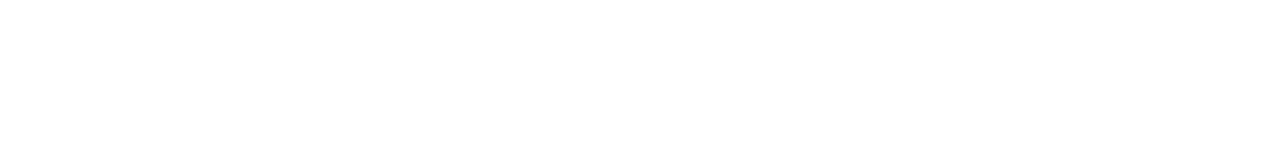
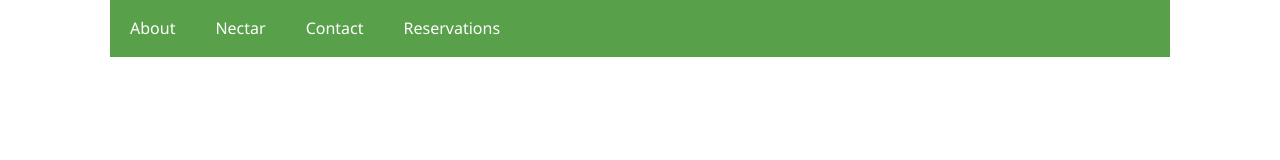
Before and after one commit to tibraj/NectarMenu, a plain HTML site: page index.html in a window 1280 px wide. Drawn offline with Linux system fonts and the light colour scheme.

Commit message:
navbar skeleton

```diff
--- a/index.html
+++ b/index.html
@@ -4,9 +4,18 @@
     <meta charset="UTF-8">
     <meta http-equiv="X-UA-Compatible" content="IE=edge">
     <meta name="viewport" content="width=device-width, initial-scale=1.0">
+    <link rel="stylesheet" href="style.css">
     <title>Nectar</title>
 </head>
 <body>
+        <div class="container">
+            <ul id="nav">
+                <li><a href="#about">About</a></li>
+                <li><a href="#home">Nectar</a></li>
+                <li><a href="#menu">Contact</a></li>
+                <li><a href="#reservations">Reservations</a></li>
+            </ul>
+        </div>
     <script src="app.js"></script>
 </body>
 </html>
--- a/style.css
+++ b/style.css
@@ -0,0 +1,43 @@
+* {
+    margin: 0;
+    padding: 0;
+    box-sizing: border-box;
+}
+
+html, body {
+    font-family: 'Segoe UI', Tahoma, Geneva, Verdana, sans-serif;
+    line-height: 1.7em;
+}
+
+.container {
+    margin: auto;
+    max-width: 1100px;
+    overflow: auto;
+    padding: 0 20px;
+    width: 100%;
+}
+
+#nav {
+    list-style: none;
+    width: 100%;
+    margin: 0;
+    padding: 0;
+    background: hsl(110, 36%, 46%);
+    overflow: auto;
+}
+
+#nav li {
+    float: left;
+}
+
+#nav li a {
+    display: block;
+    color: #fff;
+    text-decoration: none;
+    padding: 15px 20px;
+}
+
+#nav li a:hover {
+    background-color: hsl(143, 36%, 42%);
+    color: #f4f4f4;
+}
```
Also changed, not shown: foodItems.js (added).
